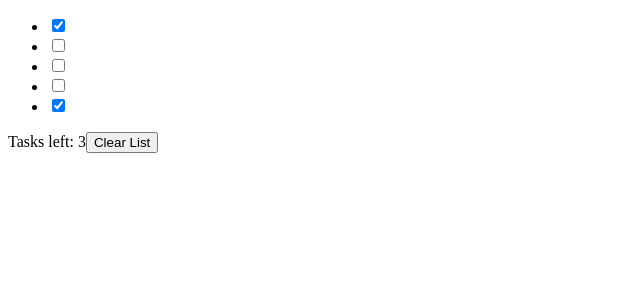
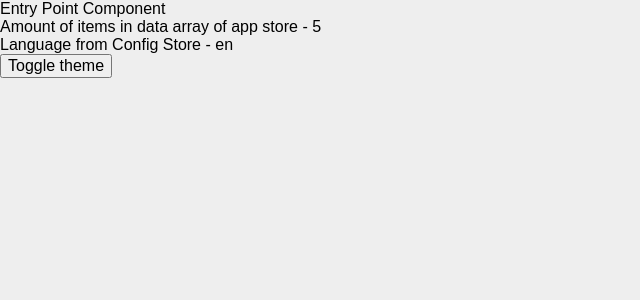
Before and after one commit to kartamyshev/react-starter, a React app: page / in a window 1280 px wide. Shown: the top 300 px of the page, without its empty margins (0-640 px from the left). Built offline with nearby package versions, Linux system fonts and the light colour scheme.

Commit message:
clean up before merge to master

```diff
--- a/src/App.tsx
+++ b/src/App.tsx
@@ -1,11 +1,13 @@
 import * as React from 'react';
 import * as ReactDOM from 'react-dom';
-import { configure, observable } from 'mobx';
+import { configure } from 'mobx';
 
 import { EntryPoint } from '@components/entry-point';
 import { AppStore } from '@stores/app.store';
 import { ConfigStore } from '@stores/config.store';
 import { Provider } from 'mobx-react';
+
+import '@css/base.less';
 
 configure({
   enforceActions: true
--- a/src/components/TodoItem.tsx
+++ /dev/null
@@ -1,19 +0,0 @@
-import * as React from 'react';
-import { observer } from 'mobx-react';
-
-@observer
-export class TodoItem extends React.Component<any, any> {
-  public render() {
-    const { todo, onChange } = this.props;
-    return (
-      <li>
-        <input
-          type="checkbox"
-          checked={todo.finished}
-          onChange={() => onChange(todo)}
-        />
-        {todo.title}
-      </li>
-    );
-  }
-}
--- a/src/components/entry-point/entry-point.component.tsx
+++ b/src/components/entry-point/entry-point.component.tsx
@@ -1,8 +1,11 @@
 import * as React from 'react';
 import { observer, inject } from 'mobx-react';
+
 import { AppStore } from '@stores/app.store';
 import { ConfigStore } from '@stores/config.store';
-import { TodoItem } from '@components/TodoItem';
+import { classnames } from '@utils/classnames';
+
+import './entry-point.component.less';
 
 @inject('appStore', 'configStore')
 @observer
@@ -11,25 +14,23 @@ export class EntryPoint extends React.Component<
     appStore?: AppStore;
     configStore?: ConfigStore;
   },
-  any
+  null
 > {
   public render() {
-    const {
-      toggleFinished,
-      clearTodoList,
-      unfinishedTodoCount,
-      todos
-    } = this.props.appStore;
+    const { dataCount } = this.props.appStore;
+    const { language$, toggleTheme, theme$ } = this.props.configStore;
 
+    const className = classnames({
+      'entry-point': true,
+      'entry-point--light': theme$ === 'light',
+      'entry-point--dark': theme$ === 'dark'
+    });
     return (
-      <div>
-        <ul>
-          {todos.map((todo: any) => (
-            <TodoItem key={todo.id} todo={todo} onChange={toggleFinished} />
-          ))}
-        </ul>
-        Tasks left: {unfinishedTodoCount}
-        <button onClick={clearTodoList}>Clear List</button>
+      <div className={className}>
+        Entry Point Component <br />
+        Amount of items in data array of app store - {dataCount} <br />
+        Language from Config Store - {language$} <br />
+        <button onClick={toggleTheme}>Toggle theme</button>
       </div>
     );
   }
--- a/src/stores/app.store.ts
+++ b/src/stores/app.store.ts
@@ -1,44 +1,32 @@
 import { ConfigStore } from '@stores/config.store';
 import { observable, computed, action } from 'mobx';
 
-interface ITodo {
+interface IData {
   id: number;
-  finished: boolean;
 }
 
 export class AppStore {
-  public configStore: ConfigStore;
+  @observable public data: IData[] = [
+    { id: 1 },
+    { id: 2 },
+    { id: 3 },
+    { id: 4 }
+  ];
+  private configStore: ConfigStore;
 
-  @observable public todos: ITodo[] = [];
   public constructor(configStore) {
     this.configStore = configStore;
-    this.initializeTodosArray();
+    this.initializeData();
   }
 
-  @computed get unfinishedTodoCount() {
-    return this.todos.filter((todo: any) => !todo.finished).length;
+  @computed get dataCount() {
+    return this.data.filter((item: any) => !item.finished).length;
   }
 
-  @action public clearTodoList = () => {
-    this.todos = [];
-  }
-
-  @action public toggleFinished = (todo) => {
-    const index = this.todos.indexOf(todo);
-    this.todos[index].finished = !this.todos[index].finished;
-  }
-
-  private initializeTodosArray() {
-    const todos = [
-      { id: 1, finished: true },
-      { id: 2, finished: false },
-      { id: 3, finished: false },
-      { id: 4, finished: false }
-    ];
+  private initializeData() {
     this.configStore.language$ === 'en'
-      ? todos.push({ id: 5, finished: true })
-      : todos.length = 2;
-    this.todos = todos;
+      ? this.data.push({ id: 5 })
+      : this.data.length = 2;
   }
 
 }
--- a/src/stores/config.store.ts
+++ b/src/stores/config.store.ts
@@ -1,5 +1,19 @@
-import { observable } from 'mobx';
+import { observable, action } from 'mobx';
 
 export class ConfigStore {
-  @observable public language$: string = 'en';
+  @observable public language$: string = null;
+  @observable public theme$: 'light' | 'dark' = 'light';
+
+  public constructor() {
+    this.attachLanguage();
+  }
+
+  @action.bound
+  public toggleTheme() {
+    this.theme$ = this.theme$ === 'dark' ? 'light' : 'dark';
+  }
+
+  private attachLanguage() {
+    this.language$ = Math.random() > .5 ? 'en' : 'de';
+  }
 }
```
